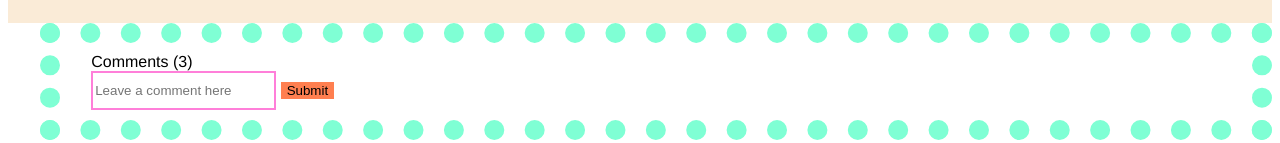
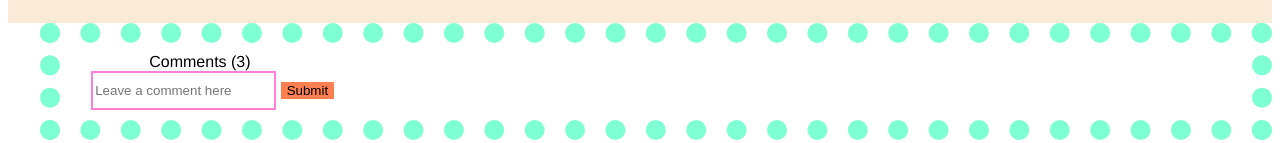
Before and after one commit to JackieGH/codinglab3, a plain HTML site: page index.html in a window 1280 px wide. Shown: the part 271-414 px from the top of the page. Drawn offline with Linux system fonts and the light colour scheme.

Commit message:
Update stylesheet.css

```diff
--- a/css3/stylesheet.css
+++ b/css3/stylesheet.css
@@ -52,6 +52,9 @@ form input[type="text"] {
     padding-bottom: 10px;
     border: 2px solid rgb(255, 127, 217);
 }
+form label{
+    padding-left: 5%;
+}
 
 button{
     background-color: coral;
```
